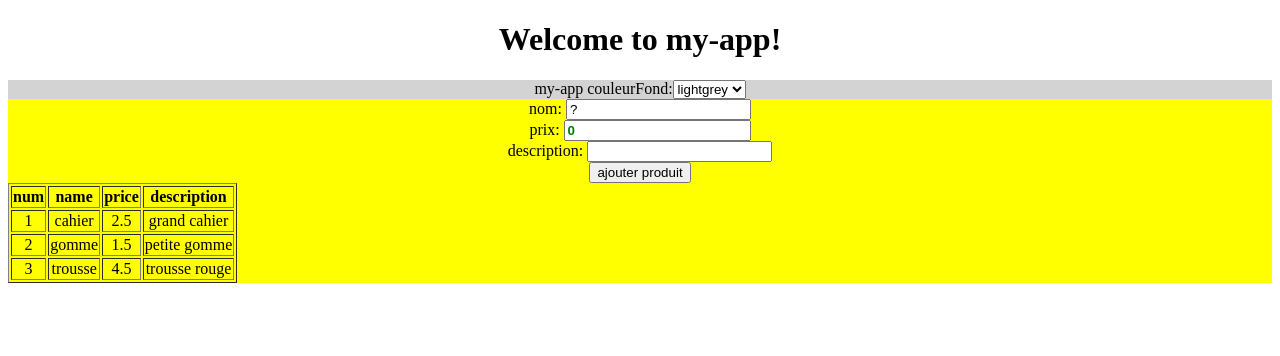
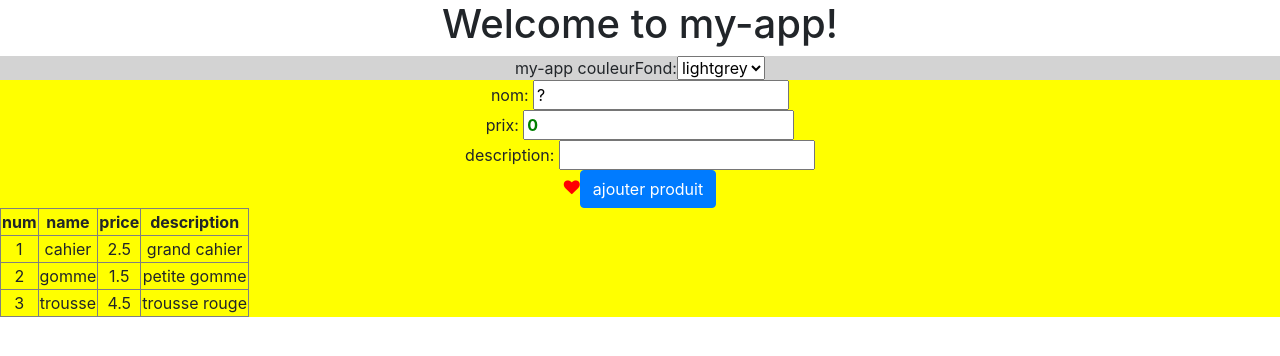
Before and after one commit to didier-tp/tp_ipssi, an Angular app in the folder tp_angular/my-app/: page / in a window 1280 px wide. Shown: the top 356 px of the page. Built offline with nearby package versions, Linux system fonts and the light colour scheme.

Commit message:
avec bootstrap-css

```diff
--- a/tp_angular/my-app/angular.json
+++ b/tp_angular/my-app/angular.json
@@ -27,7 +27,9 @@
               "src/assets"
             ],
             "styles": [
-              "src/styles.scss"
+              "src/styles.scss" ,
+              "node_modules/bootstrap/dist/css/bootstrap.min.css",
+              "node_modules/font-awesome/css/font-awesome.min.css"
             ],
             "scripts": [],
             "es5BrowserSupport": true
--- a/tp_angular/my-app/package.json
+++ b/tp_angular/my-app/package.json
@@ -19,7 +19,9 @@
     "@angular/platform-browser": "~7.2.0",
     "@angular/platform-browser-dynamic": "~7.2.0",
     "@angular/router": "~7.2.0",
+    "bootstrap": "^4.3.1",
     "core-js": "^2.5.4",
+    "font-awesome": "^4.7.0",
     "rxjs": "~6.3.3",
     "tslib": "^1.9.0",
     "zone.js": "~0.8.26"
--- a/tp_angular/my-app/src/app/products/products.component.html
+++ b/tp_angular/my-app/src/app/products/products.component.html
@@ -1,11 +1,15 @@
 <div [style.background]="'yellow'">
-nom: <input [(ngModel)]="nouveauProduit.name" type='text' /> <br/>
-prix: <input [(ngModel)]="nouveauProduit.price"
+<form>
+nom: <input name="nom" [(ngModel)]="nouveauProduit.name" type='text' /> <br/>
+prix: <input name="prix" [(ngModel)]="nouveauProduit.price"
              [class.positif]="nouveauProduit.price >=0"
              [class.negatif]="nouveauProduit.price < 0" type='text' /> <br/>
-description: <input [(ngModel)]="nouveauProduit.description"  type='text' /> <br/>
+description: <input name="description" [(ngModel)]="nouveauProduit.description"  type='text' /> <br/>
 
-<input type='button' (click)='onAjoutProduit()' value='ajouter produit'> <br/>
+<i class="fa fa-heart" aria-hidden="true" style="color: red;"></i>
+<input type='button'
+   class="btn btn-primary" (click)='onAjoutProduit()' value='ajouter produit'> <br/>
+</form>
 
 <table border="1">
     <tr><th>num</th><th>name</th><th>price</th><th>description</th></tr>
```
Also changed, not shown: 1 other file (tests, documents, lock files or other folders).
